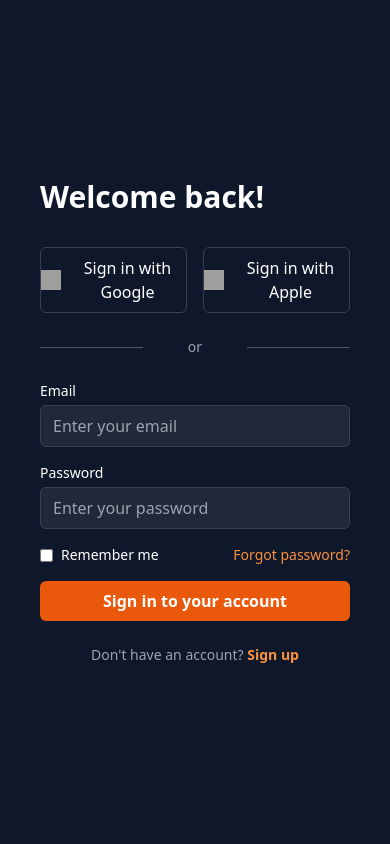
After one commit to Shushi3017/CI4P-PROJECT, a CodeIgniter 4 app: the page made by backend/app/Views/components/login.php in a window 390 px wide. The commit adds this page. Run offline with PHP 8.4 and a stand-in for CodeIgniter, Linux system fonts and the light colour scheme; the template is opened without the code that fills it, so the values that code supplies are empty; some libraries are stand-ins or nearby versions; grey boxes are pictures that could not be loaded.

Commit message:
feat(Components/login): add login page with form and carousel

```diff
--- a/backend/app/Views/components/head.php
+++ b/backend/app/Views/components/head.php
@@ -7,8 +7,6 @@
 <head>
     <meta charset="utf-8">
     <meta name="viewport" content="width=device-width,initial-scale=1">
-    <title><?= esc($title ?? null ? $title . ": " : "") ?>Sample kaya to hahahahaha!!!!</title>
-
     <!-- Default CDN includes -->
     <!-- Google Fonts: Playfair Display + Lato (global) -->
     <link href="https://fonts.googleapis.com/css2?family=Playfair+Display:wght@400;700&family=Lato:wght@300;400;700&display=swap" rel="stylesheet">
--- /dev/null
+++ b/backend/app/Views/components/login.php
@@ -0,0 +1,121 @@
+<!DOCTYPE html>
+<html lang="en">
+<head>
+  <meta charset="UTF-8" />
+  <meta name="viewport" content="width=device-width, initial-scale=1.0" />
+  <title>Login_Page</title>
+  <script src="https://cdn.tailwindcss.com"></script>
+
+  <style>
+    @keyframes slideInRight {
+      0% {
+        transform: translateX(100%);
+        opacity: 0;
+      }
+      100% {
+        transform: translateX(0);
+        opacity: 1;
+      }
+    }
+    .slide-in-right {
+      animation: slideInRight 0.8s ease-out forwards;
+    }
+    .fade {
+      animation: fade 1s ease-in-out;
+    }
+    @keyframes fade {
+      from { opacity: 0; }
+      to { opacity: 1; }
+    }
+  </style>
+</head>
+
+<body class="min-h-screen flex bg-[#0f172a] text-white overflow-hidden">
+
+  <!-- Left Side (Login Form) -->
+  <div class="w-full md:w-1/2 flex flex-col justify-center px-10 md:px-20 z-10">
+    <h1 class="text-3xl font-bold mb-8">Welcome back!</h1>
+
+    <div class="flex space-x-4 mb-6">
+      <button class="w-1/2 flex items-center justify-center space-x-2 border border-gray-700 py-2 rounded-md hover:bg-gray-800 transition">
+        <img src="https://www.svgrepo.com/show/475656/google-color.svg" class="w-5 h-5" alt="Google" />
+        <span>Sign in with Google</span>
+      </button>
+      <button class="w-1/2 flex items-center justify-center space-x-2 border border-gray-700 py-2 rounded-md hover:bg-gray-800 transition">
+        <img src="https://www.svgrepo.com/show/303128/apple-logo.svg" class="w-5 h-5" alt="Apple" />
+        <span>Sign in with Apple</span>
+      </button>
+    </div>
+
+    <div class="flex items-center justify-between mb-6">
+      <hr class="w-1/3 border-gray-600" />
+      <span class="text-gray-400 text-sm">or</span>
+      <hr class="w-1/3 border-gray-600" />
+    </div>
+
+    <form action="#" method="POST" class="space-y-4">
+      <div>
+        <label for="email" class="block text-sm mb-1">Email</label>
+        <input type="email" name="email" id="email" required
+               class="w-full px-3 py-2 bg-gray-800 border border-gray-700 rounded-md text-gray-100 placeholder-gray-400 focus:outline-none focus:ring-2 focus:ring-orange-500"
+               placeholder="Enter your email" />
+      </div>
+
+      <div>
+        <label for="password" class="block text-sm mb-1">Password</label>
+        <input type="password" name="password" id="password" required
+               class="w-full px-3 py-2 bg-gray-800 border border-gray-700 rounded-md text-gray-100 placeholder-gray-400 focus:outline-none focus:ring-2 focus:ring-orange-500"
+               placeholder="Enter your password" />
+      </div>
+
+      <div class="flex items-center justify-between">
+        <label class="flex items-center space-x-2 text-sm">
+          <input type="checkbox" name="remember" class="accent-orange-600">
+          <span>Remember me</span>
+        </label>
+        <a href="#" class="text-sm text-orange-400 hover:underline">Forgot password?</a>
+      </div>
+
+      <button type="submit" class="w-full py-2 bg-orange-600 hover:bg-orange-700 transition rounded-md font-semibold">
+        Sign in to your account
+      </button>
+    </form>
+
+    <p class="text-sm text-gray-400 mt-6 text-center">
+      Don't have an account?
+      <a href="#" class="text-orange-400 font-semibold hover:underline">Sign up</a>
+    </p>
+  </div>
+
+  <!-- Right Side (Carousel with Anime Characters) -->
+  <div class="hidden md:flex w-1/2 bg-orange-600 text-white flex-col justify-center items-center relative slide-in-right overflow-hidden">
+    <div id="carousel" class="absolute inset-0 flex items-center justify-center">
+      <img src="https://i.pinimg.com/736x/23/b0/6c/23b06c82e4c93eb97c49ce693d9b4d1a.jpg" alt="Character 1" class="carousel-img w-full h-full object-cover fade">
+    </div>
+  </div>
+
+  <script>
+    const images = [
+      "https://i.pinimg.com/736x/23/b0/6c/23b06c82e4c93eb97c49ce693d9b4d1a.jpg",
+      "https://i.pinimg.com/736x/2a/8f/32/2a8f32c4a2c08da65d8e9d52a37f1c87.jpg",
+      "https://i.pinimg.com/736x/31/5d/0f/315d0f4f95cb674ac77ec9f3e62f8ff1.jpg",
+      "https://i.pinimg.com/736x/55/4a/af/554aaf4a58e72a72a5a68b589ef7b13a.jpg"
+    ];
+
+    let index = 0;
+    const carousel = document.getElementById('carousel');
+
+    setInterval(() => {
+      index = (index + 1) % images.length;
+      const img = document.createElement('img');
+      img.src = images[index];
+      img.className = 'carousel-img w-full h-full object-cover fade';
+
+      // replace image smoothly
+      carousel.innerHTML = '';
+      carousel.appendChild(img);
+    }, 4000);
+  </script>
+
+</body>
+</html>
```
